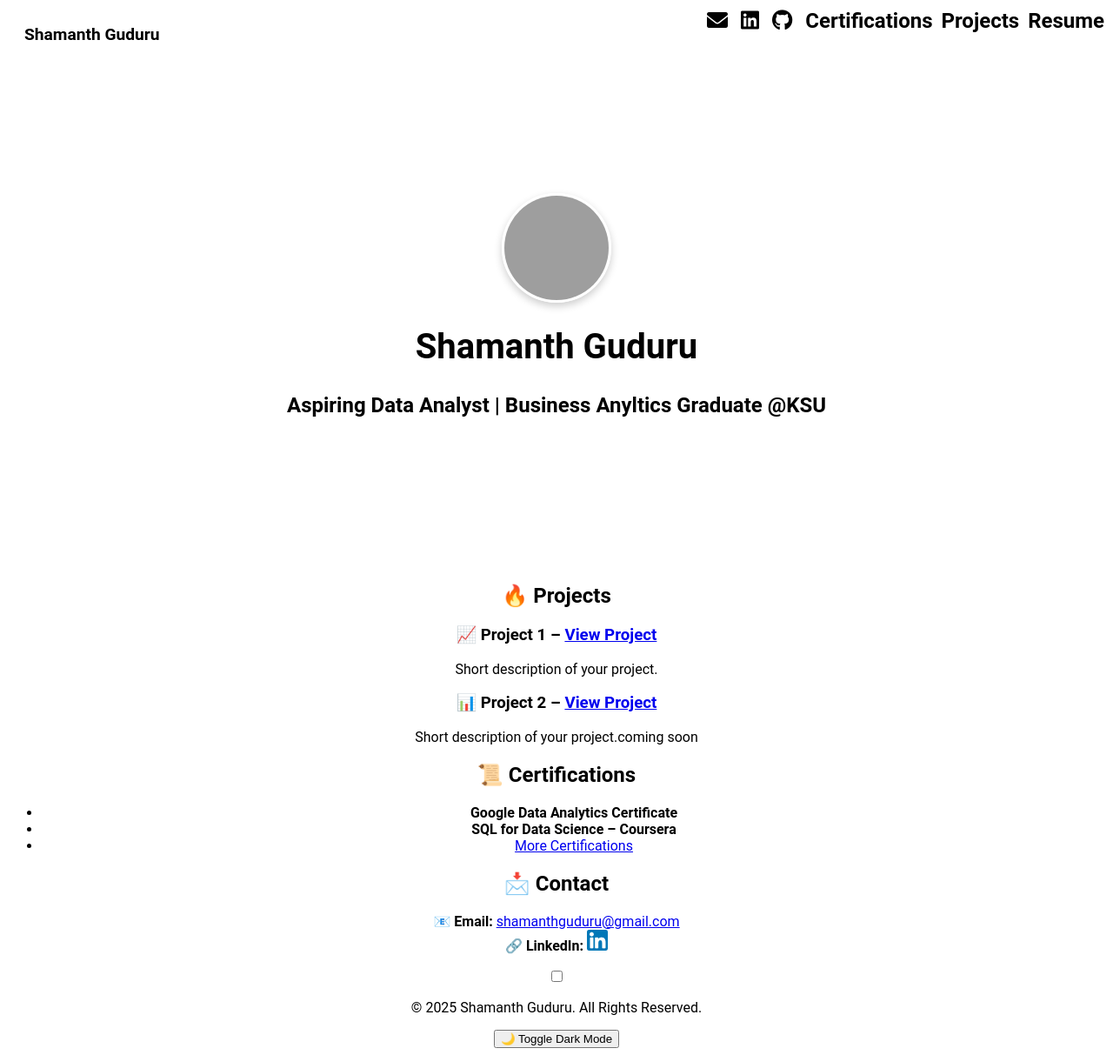
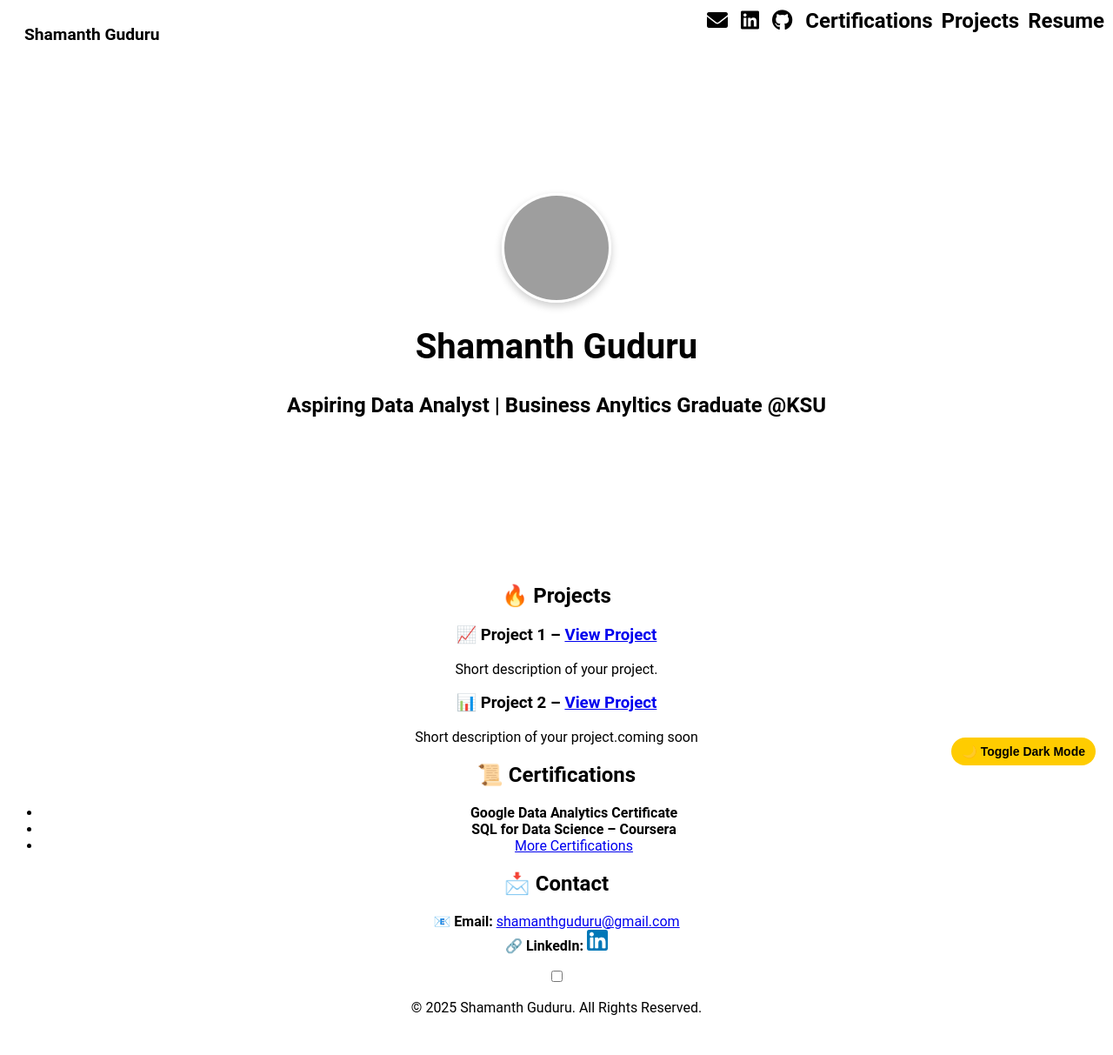
Before and after one commit to shamanthguduru/shamanthguduru.github.io, a Jekyll site: the page built from index.md, in a window 1280 px wide. Shown: the whole page at 87% size. Built offline with Jekyll 4.4.1, drawn with Linux system fonts in a browser that asks for light colours; after the commit the page ends 1184 px from its top, so only the background shows below that; grey boxes are pictures that could not be loaded.

Commit message:
Update style.css

```diff
--- a/assets/css/style.css
+++ b/assets/css/style.css
@@ -196,3 +196,27 @@ body.dark-mode .nav-links a {
     transform: translateY(-5px);
     box-shadow: 0px 4px 10px rgba(0, 0, 0, 0.1);
 }
+#darkModeToggle {
+    position: fixed;
+    bottom: 20px;
+    right: 20px;
+    padding: 8px 12px;
+    font-size: 14px;
+    font-weight: bold;
+    border: none;
+    border-radius: 20px;
+    background: #ffcc00;
+    color: black;
+    cursor: pointer;
+    transition: background 0.3s ease-in-out, transform 0.2s ease-in-out;
+}
+
+#darkModeToggle:hover {
+    background: #e6b800;
+    transform: scale(1.1);
+}
+
+body.dark-mode #darkModeToggle {
+    background: #444;
+    color: white;
+}
```
